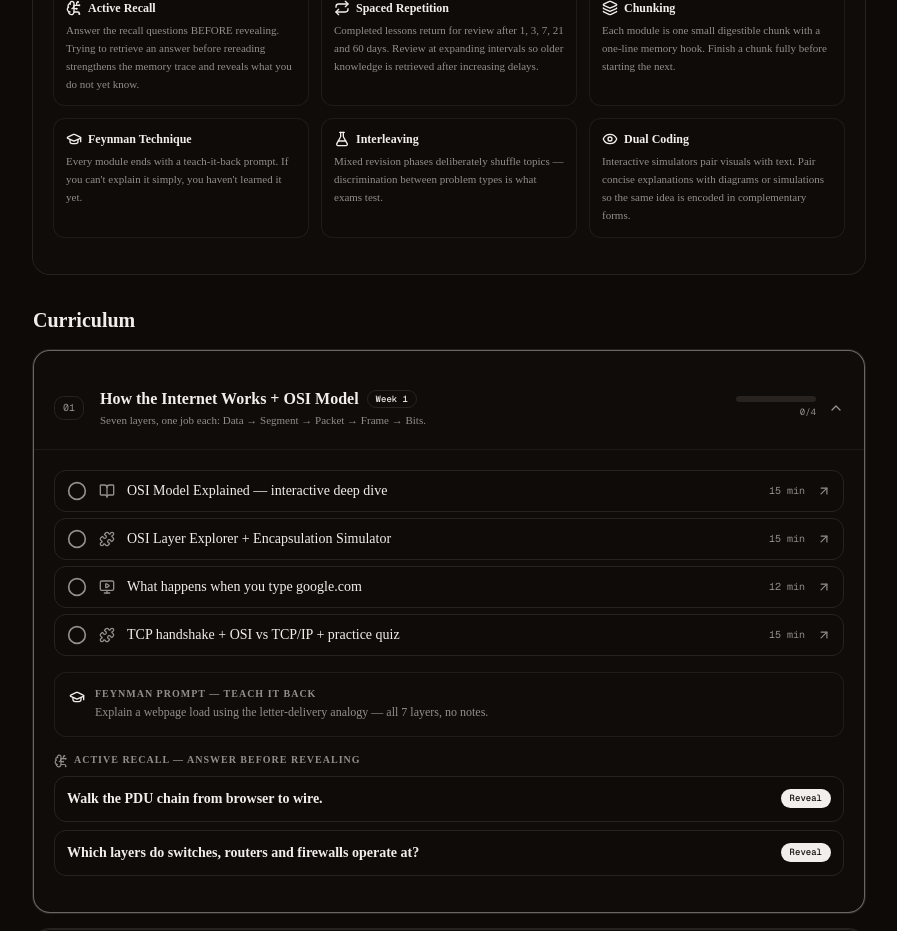
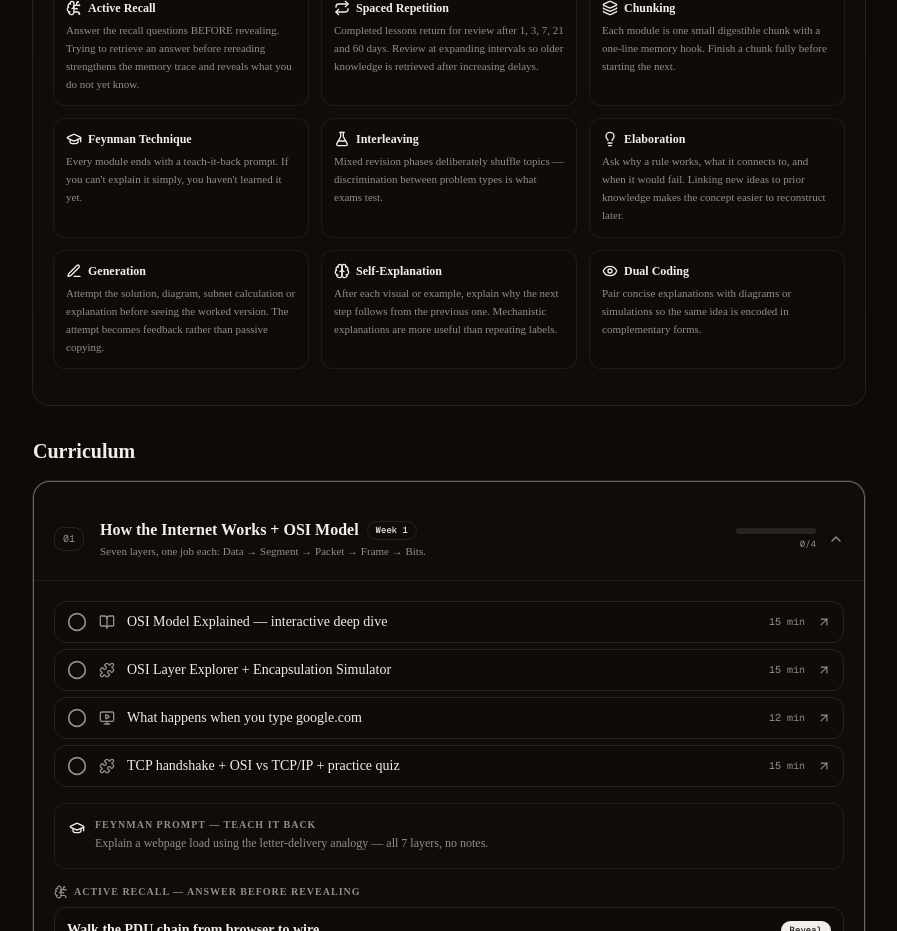
Before and after one commit to stack-shade/stack-shade.github.io, a Next.js app: page /courses/computer-networks in a window 1280 px wide. Shown: the part 960-1891 px from the top of the page, without its empty margins (191-1088 px from the left). Built offline with nearby package versions, Linux system fonts and the light colour scheme.

Commit message:
refactor(learning): expand active learning techniques

```diff
--- a/src/components/courses/course-study.tsx
+++ b/src/components/courses/course-study.tsx
@@ -74,9 +74,24 @@ const SCIENCE = [
     how: "Mixed revision phases deliberately shuffle topics — discrimination between problem types is what exams test.",
   },
   {
+    icon: Lightbulb,
+    name: "Elaboration",
+    how: "Ask why a rule works, what it connects to, and when it would fail. Linking new ideas to prior knowledge makes the concept easier to reconstruct later.",
+  },
+  {
+    icon: PenLine,
+    name: "Generation",
+    how: "Attempt the solution, diagram, subnet calculation or explanation before seeing the worked version. The attempt becomes feedback rather than passive copying.",
+  },
+  {
+    icon: Brain,
+    name: "Self-Explanation",
+    how: "After each visual or example, explain why the next step follows from the previous one. Mechanistic explanations are more useful than repeating labels.",
+  },
+  {
     icon: Eye,
     name: "Dual Coding",
-    how: "Interactive simulators pair visuals with text. Pair concise explanations with diagrams or simulations so the same idea is encoded in complementary forms.",
+    how: "Pair concise explanations with diagrams or simulations so the same idea is encoded in complementary forms.",
   },
 ];
 
```
